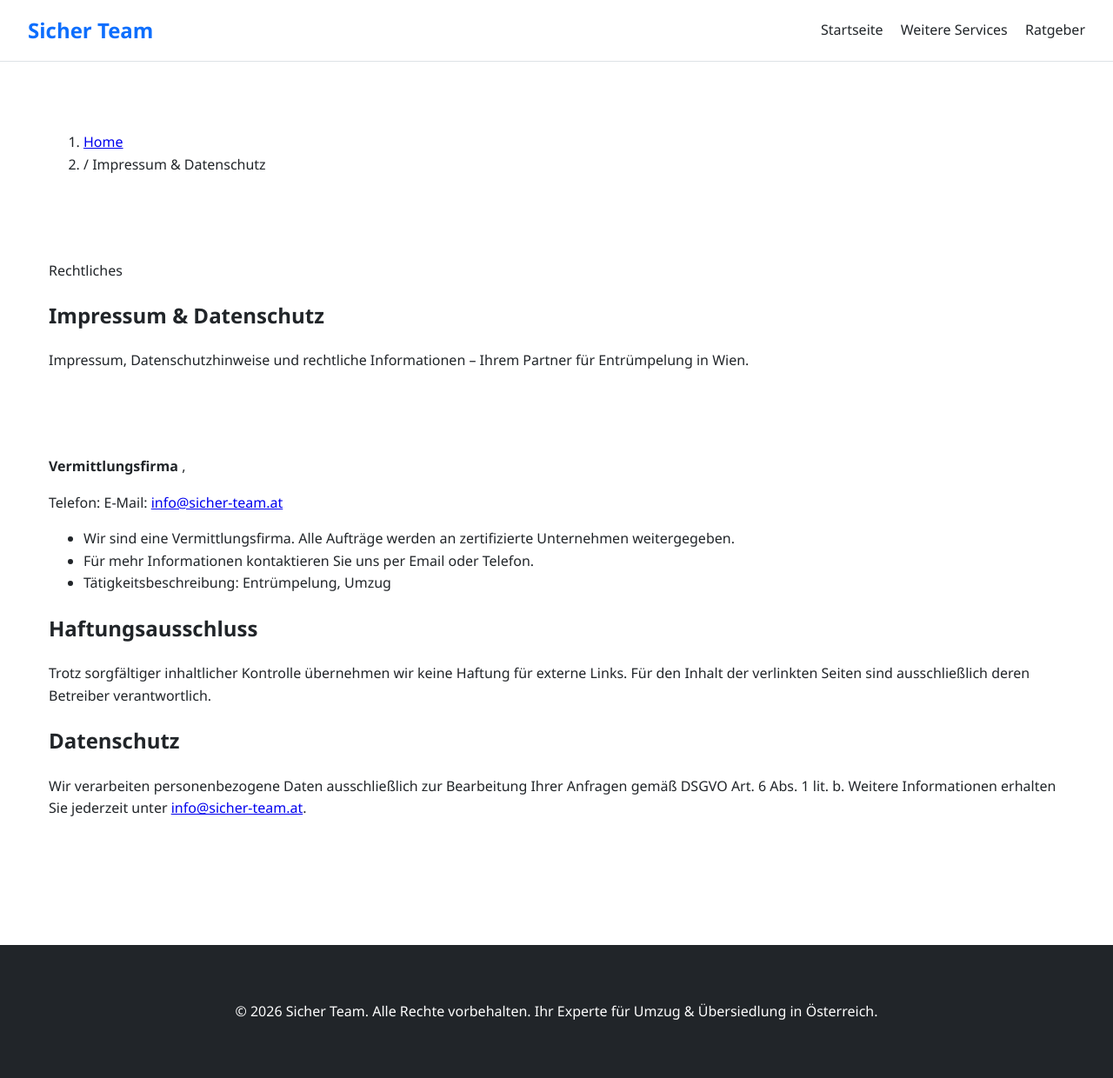
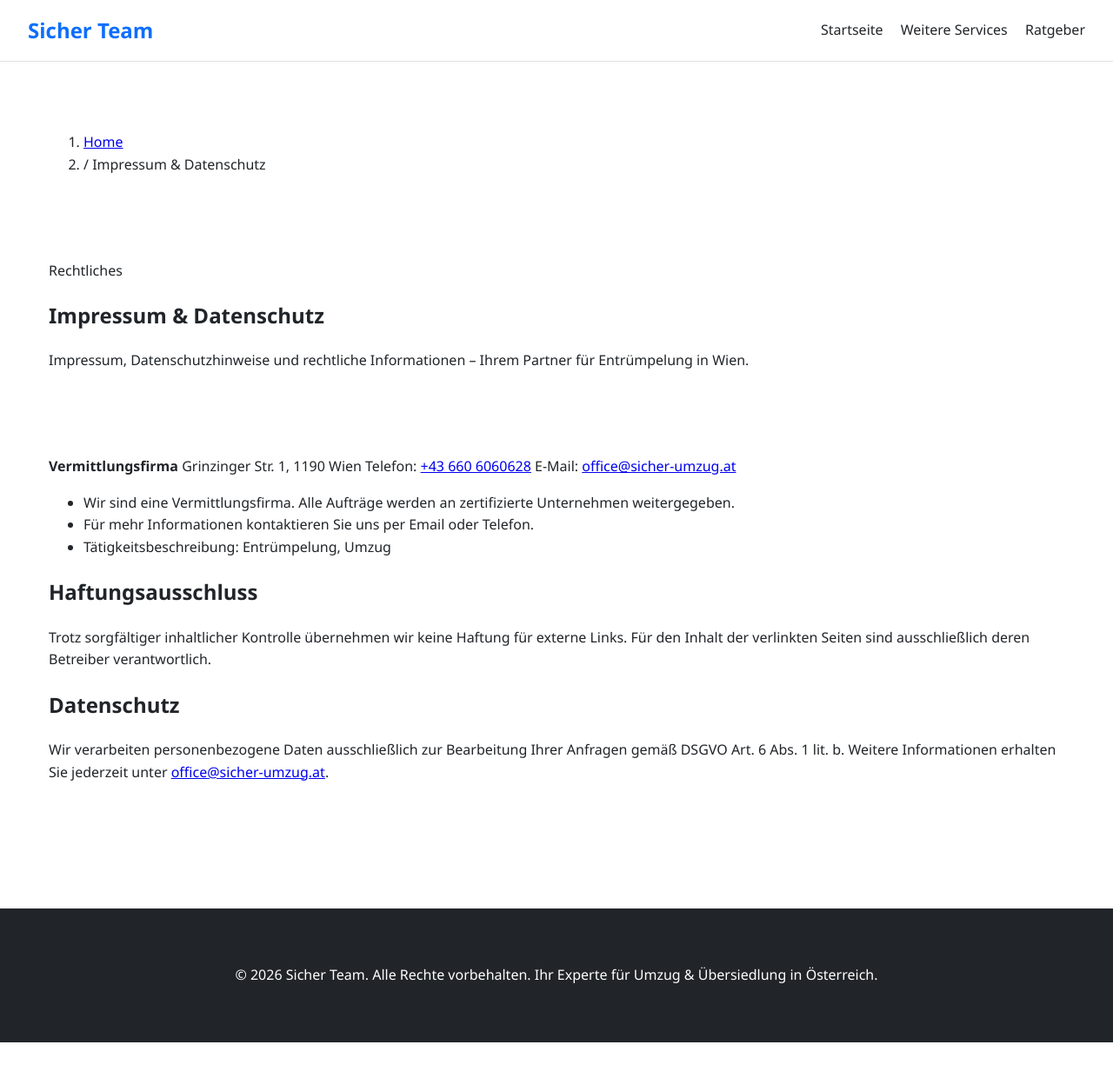
Before and after one commit to sicherteam/sicherumzug, a Jekyll site: the page built from impressum.md, in a window 1280 px wide. Shown: the whole page at 87% size. Built offline with Jekyll 4.4.1, drawn with Linux system fonts in a browser that asks for light colours; after the commit the page ends 1199 px from its top, so only the background shows below that; some of the changed lines change nothing that is shown.

Commit message:
Update _config.yml

```diff
--- a/_config.yml
+++ b/_config.yml
@@ -1,7 +1,157 @@
-title: Sicher Team - Professioneller Umzug & Übersiedlung in Österreich
-description: Professionelle Umzugsleistungen, Privatumzüge & Firmenübersiedlungen in Österreich. Zuverlässig, sicher und zum fairen Festpreis!
-email: info@sicher-team.at
-url: "https://www.sicher-team.at"
-theme: minima
+title: "Sicher Team | Professioneller Umzug, Räumung & Entrümpelung in Österreich"
+brand_name: "Sicher Team"
+brand_ascii: "Sicher Team"
+description: "Sicher Team ist Ihr staatlich konzessioniertes Umzugsunternehmen für ganz Österreich. Wir erledigen professionelle Umzüge, besenreine Räumungen und zertifizierte Entrümpelungen österreichweit zum garantierten Fixpreis."
+lang: de
+url: "https://sicherteam.github.io"
+canonical_base_url: "https://sicher-umzug.at"
+baseurl: "/sicherumzug"
+email: office@sicher-umzug.at
+phone: "+43 660 6060628"
+whatsapp: "https://wa.me/436606060628"
+address:
+  street: "Grinzinger Str. 1"
+  postal_code: "1190"
+  city: "Wien"
+  country: "AT"
+open_hours:
+  - days:
+      - Monday
+      - Tuesday
+      - Wednesday
+      - Thursday
+      - Friday
+    opens: "08:00"
+    closes: "18:00"
+  - days:
+      - Saturday
+    opens: "09:00"
+    closes: "14:00"
+  - days:
+      - Sunday
+    closed: true
+quote_form_action: "https://formspree.io/f/mqagkeya"
+logo: /logo.svg
+og_image: /assets/images/hero/desktop.webp
+og_image_alt: "Sicher Team im Einsatz"
+images:
+  hero_mobile: /assets/images/hero/mobile.webp
+  hero_desktop: /assets/images/hero/desktop.webp
+  hero_mobile_srcset:
+    - url: /assets/images/hero/mobile-400w.webp
+      descriptor: "400w"
+    - url: /assets/images/hero/mobile-800w.webp
+      descriptor: "800w"
+    - url: /assets/images/hero/mobile.webp
+      descriptor: "1100w"
+  hero_desktop_srcset:
+    - url: /assets/images/hero/desktop-1200w.webp
+      descriptor: "1200w"
+    - url: /assets/images/hero/desktop-1440w.webp
+      descriptor: "1440w"
+    - url: /assets/images/hero/desktop.webp
+      descriptor: "1632w"
+  hero_dimensions:
+    desktop:
+      width: 1632
+      height: 640
+    mobile:
+      width: 1100
+      height: 431
+  whatsapp: /WhatsApp.svg
+collections:
+  services:
+    output: true
+    permalink: /leistungen/:name/
+  districts:
+    output: true
+    permalink: /leistungen/:name/
+  guides:
+    output: true
+    permalink: /ratgeber/:name/
+  states:
+    output: true
+    permalink: /bundesland/:name/
+permalink: /:collection/:title/
+defaults:
+  - scope:
+      path: ""
+      type: "pages"
+    values:
+      layout: page
+  - scope:
+      path: ""
+      type: "services"
+    values:
+      layout: service
+  - scope:
+      path: ""
+      type: "districts"
+    values:
+      layout: service
+  - scope:
+      path: ""
+      type: "guides"
+    values:
+      layout: guide
+      last_reviewed: 2026-02-09
+      intent_primary: informational
+      intent_secondary: local
+  - scope:
+      path: ""
+      type: "states"
+    values:
+      layout: state
+  - scope:
+      path: ""
+      type: "districts"
+    values:
+      local_logistics_note: "Wir planen Halteverbotszonen, Zufahrten und Tragewege je nach Objektlage transparent im Fixpreis."
+      micro_case: "Typische Projekte in diesem Gebiet starten mit Foto-Check, Besichtigung und schriftlichem Fixpreis."
+      proof_date: 2026-02-09
 plugins:
   - jekyll-feed
+  - jekyll-sitemap
+  - jekyll-seo-tag
+  - jekyll-include-cache
+feed:
+  collections:
+    - guides
+markdown: kramdown
+theme: null
+sass:
+  style: compressed
+future: true
+exclude:
+  - node_modules
+  - vendor
+  - plans
+  - AGENTS.md
+  - analyze_seo.py
+  - .bundle
+include:
+  - _pages
+  - _redirects
+linkedin: ""
+instagram: ""
+local_business:
+  type: HomeAndConstructionBusiness
+  price_range: "€€"
+  geo:
+    latitude: 48.2596
+    longitude: 16.3554
+  service_area:
+    - Wien
+    - Niederösterreich
+    - Burgenland
+    - Steiermark
+    - Kärnten
+    - Oberösterreich
+    - Salzburg
+    - Tirol
+    - Vorarlberg
+social:
+  name: "Sicher Team"
+  links:
+    - https://www.facebook.com/profile.php?id=61582785665791
+    - https://www.instagram.com/sicherteam
```
